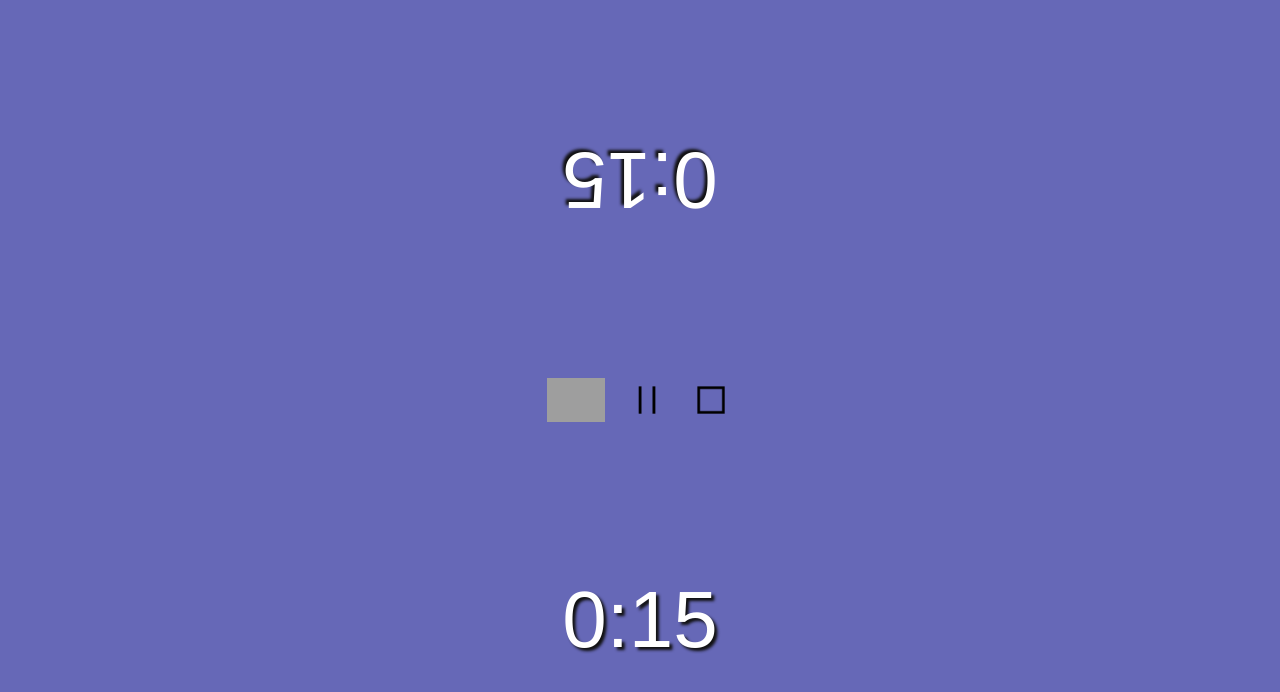
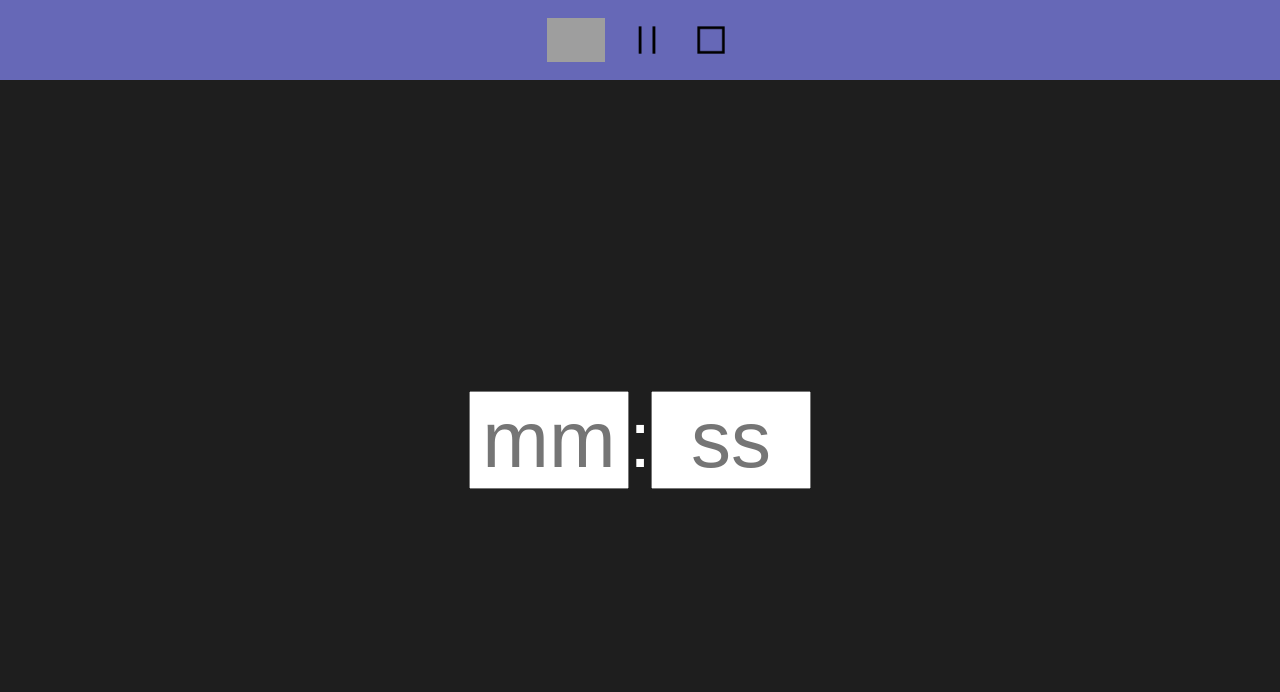
Before and after one commit to bartolliniRx/duel-timer, a React (Create React App) app: page / in a window 1280 px wide. Shown: the top 692 px of the page. Built offline with nearby package versions, Linux system fonts and the light colour scheme; grey boxes are pictures that could not be loaded.

Commit message:
Added initial screen

```diff
--- /dev/null
+++ b/src/components/InitialScreen.js
@@ -0,0 +1,14 @@
+import styles from "./InitialScreen.module.scss";
+
+function InitialScreen({ addedClass = "" }) {
+	return (
+		<div className={`${styles.initialScreen} ${addedClass}`}>
+			<div className={styles.timeInputs}>
+				<input type="number" placeholder="mm" step="1" min="0" max="60" />:
+				<input type="number" placeholder="ss" step="1" min="0" max="60" />
+			</div>
+		</div>
+	);
+}
+
+export default InitialScreen;
--- /dev/null
+++ b/src/components/InitialScreen.module.scss
@@ -0,0 +1,27 @@
+@import "../style/index.scss";
+
+.initialScreen {
+	position: relative;
+	display: flex;
+	flex-direction: column;
+	justify-content: center;
+	align-items: center;
+}
+.timeInputs {
+	font-size: $mid-font;
+}
+input[type="number"] {
+	-moz-appearance: textfield; /* Firefox */
+	text-align: center;
+	width: calc(2 * $mid-font);
+	font-size: inherit;
+}
+
+// Hiding inputs' arrows
+input[type="number"]::-webkit-outer-spin-button,
+input[type="number"]::-webkit-inner-spin-button {
+	/* display: none; <- Crashes Chrome on hover */
+	-webkit-appearance: none;
+	display: none;
+	margin: 0;
+}
--- a/src/components/TimerApp.js
+++ b/src/components/TimerApp.js
@@ -2,13 +2,14 @@ import { useState, useEffect } from "react";
 import styles from "./TimerApp.module.scss";
 import ControlBar from "./ControlBar";
 import SlidingTimer from "./SlidingTimer";
+import InitialScreen from "./InitialScreen";
 
 function TimerApp() {
 	const defaultTime = 15;
 	const [time, setTime] = useState(defaultTime);
 	const [isRunning, setIsRunning] = useState(false);
 	const [activeTimer, setActiveTimer] = useState("");
-	const [areTimersHidden, setTimersHidden] = useState(false);
+	const [areTimersHidden, setTimersHidden] = useState(true);
 
 	useEffect(() => {
 		let countdown;
@@ -77,6 +78,7 @@ function TimerApp() {
 				onPauseClick={handlePause}
 				onStopClick={handleStop}
 			/>
+			<InitialScreen addedClass={styles.flexDiv} />
 			<SlidingTimer
 				addedClass={styles.flexDiv}
 				addedStyle={areTimersHidden ? hiddenStyle : ""}
--- a/src/style/index.scss
+++ b/src/style/index.scss
@@ -1,3 +1,6 @@
 //colors
 $accent-color: #6668b7;
 $warning-color: #c62435;
+
+//fonts
+$mid-font: min(10vw, 10vh);
```
Also changed, not shown: 1 other file (tests, documents, lock files or other folders).
